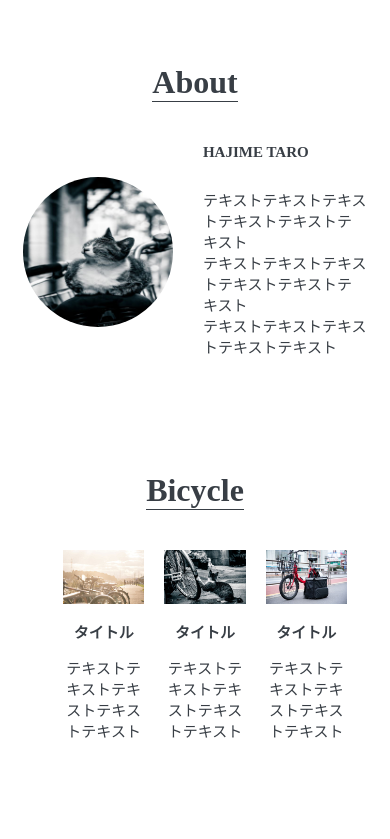
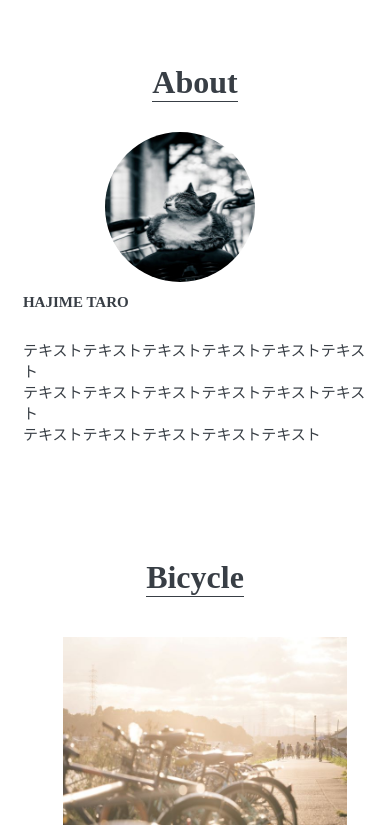
Before and after one commit to kunachan/kunacha.profile, a plain HTML site: page index.html in a window 390 px wide. Shown: the part 700-1539 px from the top of the page. Drawn offline with Linux system fonts and the light colour scheme.

Commit message:
Add files via upload

```diff
--- a/stylesheet.css
+++ b/stylesheet.css
@@ -119,3 +119,18 @@ footer p{
 footer {
     margin:0
 }
+
+
+/* スマホ用メディアクエリ
+=============*/
+@media(max-width:600px){
+  .content {
+      display: flex;
+      flex-direction: column;
+    }
+  .contents ul {
+        display: flex;
+        flex-direction: column;
+   }
+  }
+}
```
